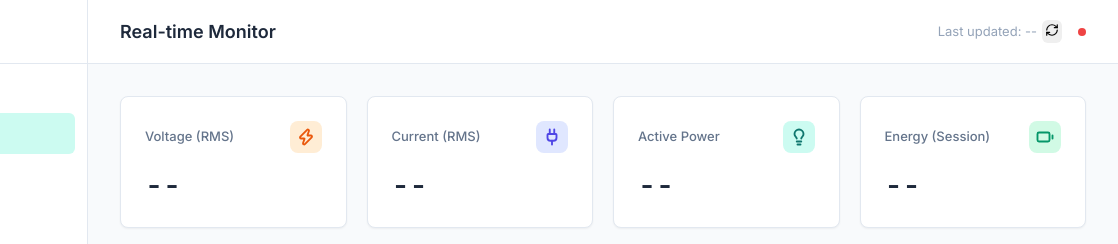
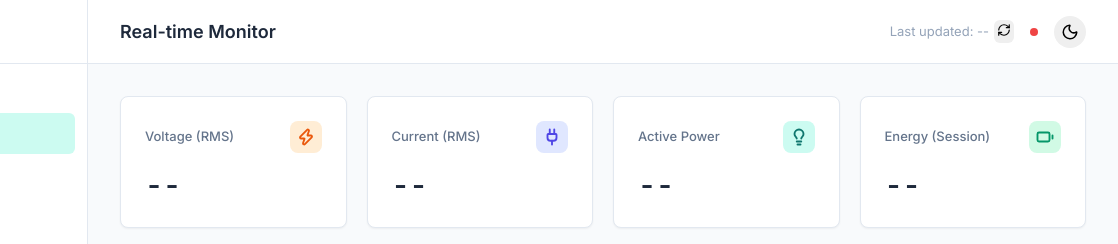
Before and after one commit to KanishkSigar/powerguard-iot, a plain HTML site: page frontend/index.html in a window 1280 px wide. Shown: the top 244 px of the page, 162-1280 px from the left. Drawn offline with nearby package versions, Linux system fonts and the light colour scheme; no server answers.

Commit message:
feat(frontend): add theme toggle button to topbar

```diff
--- a/frontend/index.html
+++ b/frontend/index.html
@@ -93,6 +93,9 @@
                         <span class="pulse-dot"></span>
                         <span id="connection-uptime" style="margin-left: 5px; font-size: 12px; font-weight: normal; color: var(--text-secondary); display: none;"></span>
                     </span>
+                    <button id="theme-toggle" class="btn btn-ghost" style="padding: 6px; display: flex; align-items: center; justify-content: center; border-radius: 50%; width: 32px; height: 32px;" title="Toggle Theme">
+                        <i data-lucide="moon" id="theme-icon" style="width: 18px; height: 18px;"></i>
+                    </button>
                 </div>
             </header>
 
```
